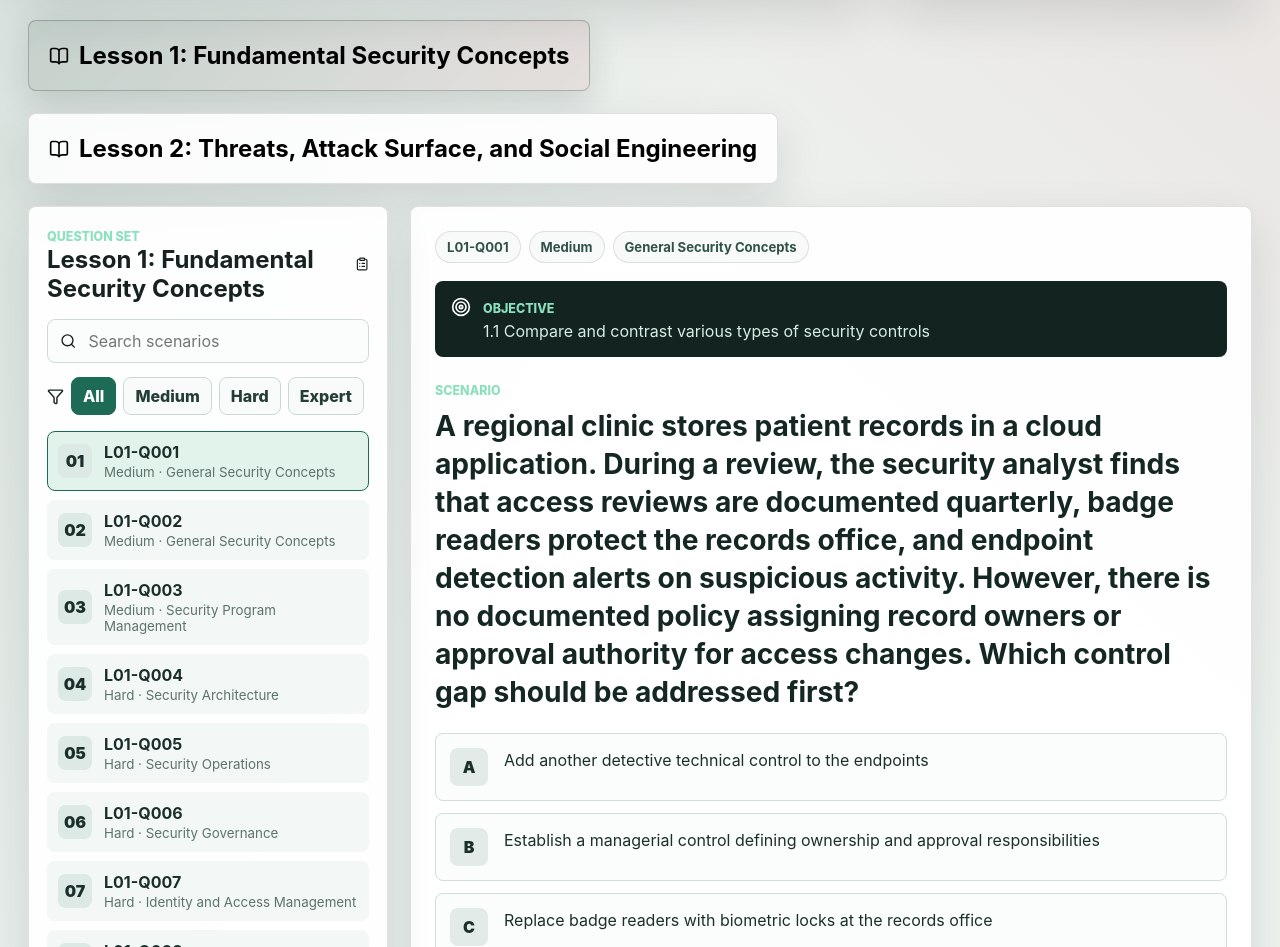
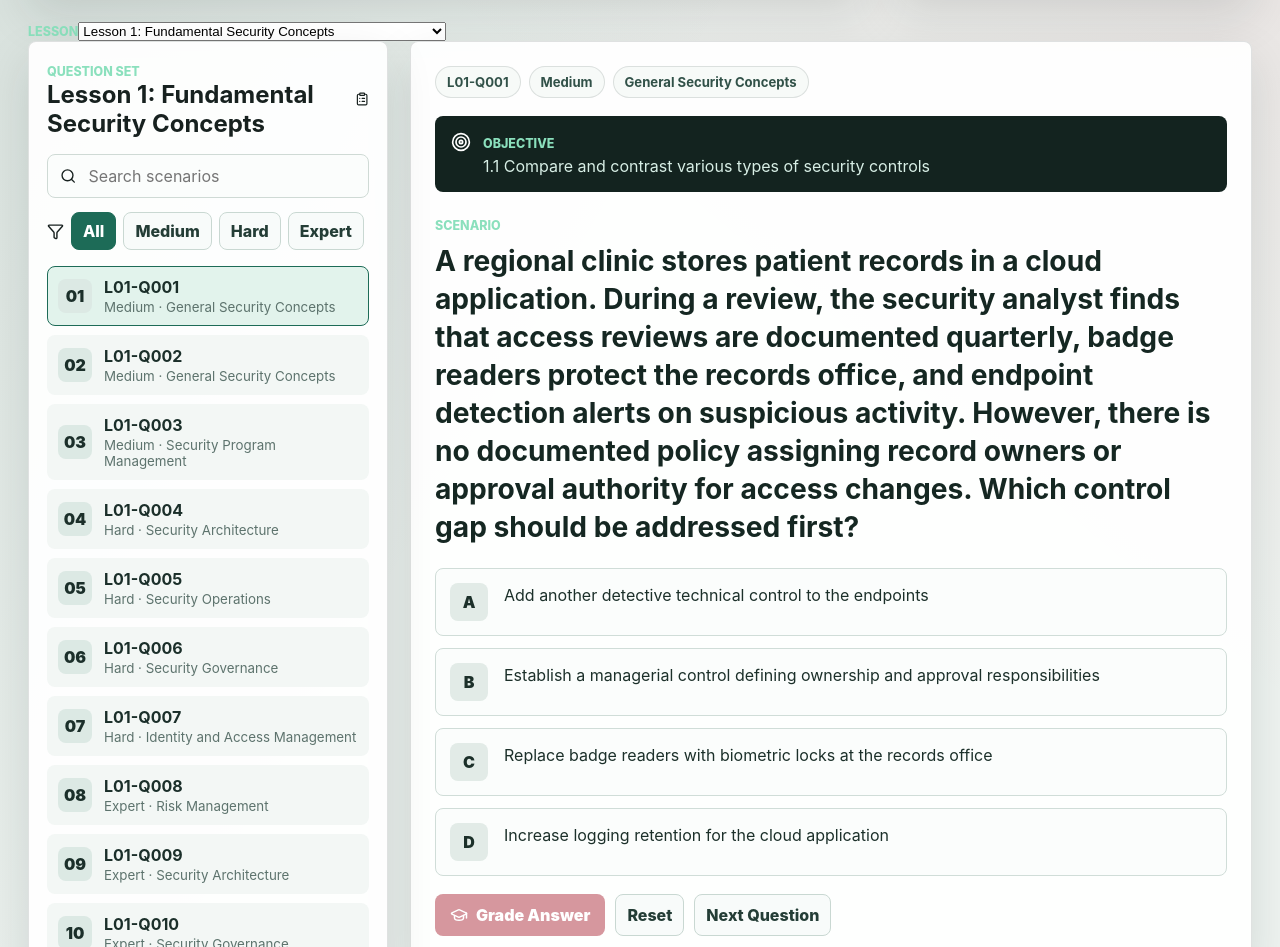
Before and after one commit to Ank1t0327/security-plus, a React (Vite) app: page / in a window 1280 px wide. Shown: the part 365-1312 px from the top of the page. Built offline with nearby package versions, Linux system fonts and the light colour scheme.

Commit message:
dropdown

```diff
--- a/src/App.jsx
+++ b/src/App.jsx
@@ -1,4 +1,4 @@
-import { useMemo, useState } from "react";
+import { useEffect, useMemo, useState } from "react";
 import {
   BookOpen,
   CheckCircle2,
@@ -37,12 +37,25 @@ function App() {
     });
   }, [selectedLesson, difficulty, query]);
 
-  // Initialize selectedQuestion when lesson changes or on first load
-  useMemo(() => {
-    if (filteredQuestions.length > 0 && (!selectedQuestion || selectedQuestion.id !== filteredQuestions[0].id)) {
-      setSelectedQuestion(filteredQuestions[0]);
+  // Initialize selectedQuestion when filtered questions change
+  useEffect(() => {
+    if (filteredQuestions.length > 0) {
+      const hasCurrentQuestion = selectedQuestion && filteredQuestions.some((q) => q.id === selectedQuestion.id);
+      if (!hasCurrentQuestion) {
+        setSelectedQuestion(filteredQuestions[0]);
+        setSelectedChoice("");
+        setShowReview(false);
+      }
+    } else {
+      setSelectedQuestion(null);
+      setSelectedChoice("");
+      setShowReview(false);
     }
   }, [filteredQuestions, selectedQuestion]);
+
+  const selectedQuestionIndex = selectedQuestion
+    ? filteredQuestions.findIndex((question) => question.id === selectedQuestion.id)
+    : -1;
 
   const answeredCorrectly = selectedQuestion && selectedChoice === selectedQuestion.correctAnswer;
 
@@ -50,6 +63,26 @@ function App() {
     setSelectedQuestion(question);
     setSelectedChoice("");
     setShowReview(false);
+  }
+
+  function handleLessonChange(event) {
+    const lesson = lessons.find((item) => item.id === event.target.value);
+    if (lesson) {
+      setSelectedLesson(lesson);
+      setSelectedChoice("");
+      setShowReview(false);
+    }
+  }
+
+  function goToNextQuestion() {
+    if (filteredQuestions.length === 0) {
+      return;
+    }
+
+    const nextIndex = selectedQuestionIndex + 1;
+    if (nextIndex < filteredQuestions.length) {
+      chooseQuestion(filteredQuestions[nextIndex]);
+    }
   }
 
   return (
@@ -82,24 +115,17 @@ function App() {
         </div>
       </section>
 
-      <section className="lesson-strip">
-        {lessons.map((lesson) => (
-          <button
-            className={selectedLesson.id === lesson.id ? "lesson-panel is-active" : "lesson-panel"}
-            key={lesson.id}
-            onClick={() => {
-              setSelectedLesson(lesson);
-              setSelectedChoice("");
-              setShowReview(false);
-            }}
-            type="button"
-          >
-            <div className="lesson-panel__title">
-              <BookOpen size={20} />
-              <h2>{lesson.title}</h2>
-            </div>
-          </button>
-        ))}
+      <section className="lesson-picker">
+        <label>
+          <span className="section-kicker">Lesson</span>
+          <select value={selectedLesson.id} onChange={handleLessonChange}>
+            {lessons.map((lesson) => (
+              <option key={lesson.id} value={lesson.id}>
+                {lesson.title}
+              </option>
+            ))}
+          </select>
+        </label>
       </section>
 
       <section className="workspace">
@@ -220,6 +246,14 @@ function App() {
             >
               Reset
             </button>
+            <button
+              className="secondary-action next-action"
+              onClick={goToNextQuestion}
+              disabled={selectedQuestionIndex === -1 || selectedQuestionIndex === filteredQuestions.length - 1}
+              type="button"
+            >
+              Next Question
+            </button>
           </div>
 
           {showReview && (
```
